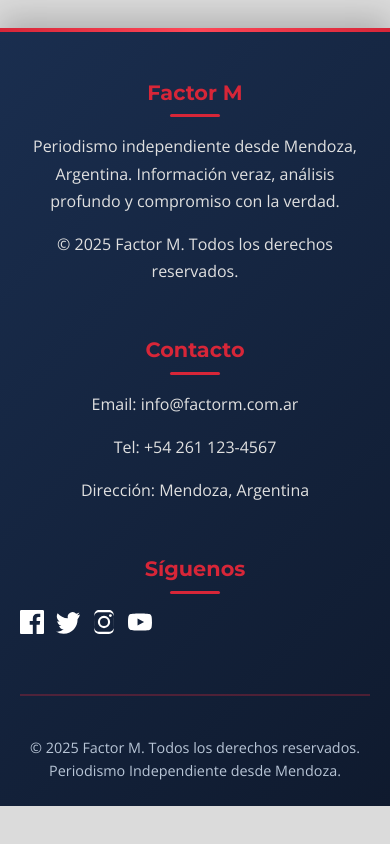
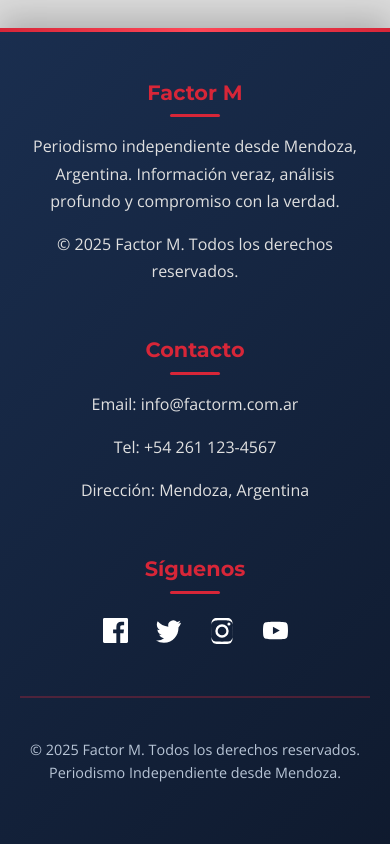
Before and after one commit to NicoNickGomez/Diario-Alex, a plain HTML site: page index.html in a window 390 px wide. Shown: the part 6079-6923 px from the top of the page. Before the commit the page ends 6885 px from the top, so only its background shows below. Drawn offline with nearby package versions, Linux system fonts and the light colour scheme.

Commit message:
Actualizacion 2.0

```diff
--- a/css/footer.css
+++ b/css/footer.css
@@ -55,12 +55,16 @@ footer::before {
 .footer-section ul {
     list-style: none;
 }
+.footer-social {
+    justify-content: center;
+}
 .footer-section ul li {
     margin-bottom: 0.8rem;
 }
 .footer-section a {
     color: #b8c5d6;
     text-decoration: none;
+    align-items: center;
     transition: all 0.3s ease;
     font-weight: 500;
     display: inline-block;
@@ -97,17 +101,18 @@ footer::before {
     color: #ffffff;
     background: none;
     box-shadow: none;
-    padding: 0;
+    padding: 8px;
     margin: 0;
-    display: flex;
+    display: inline-flex;
     align-items: center;
-    font-size: 0;
+    justify-content: center;
     position: relative;
     transition: all 0.3s ease;
+    border-radius: 5px;
 }
 .footer-social a:hover {
     color: #D72638;
-    background: none;
+    background: rgba(215, 38, 56, 0.1);
     transform: translateY(-2px);
 }
 .footer-social a::before {
@@ -115,10 +120,17 @@ footer::before {
 }
 .footer-social svg {
     display: inline-block;
-    vertical-align: middle;
-    width: 24px;
-    height: 24px;
+    width: 25px;
+    height: 25px;
     fill: currentColor;
     margin: 0;
     transition: all 0.3s ease;
 }
+.footer-social a[aria-label="X"] svg path {
+    fill: #000000; /* Color negro para el icono X (Twitter actualizado) */
+}
+.footer-social a[aria-label="Instagram"] svg {
+    width: 26px;
+    height: 26px;
+    fill: #ffffff; /* Color característico de Instagram */
+}
--- a/css/responsive.css
+++ b/css/responsive.css
@@ -124,6 +124,15 @@
     .footer-content { grid-template-columns: 1fr; gap: 2rem; }
     .footer-section { text-align: center; }
     .footer-section h3::after { left: 50%; transform: translateX(-50%); }
+    /* Centrar íconos sociales en móvil */
+    .footer-section ul.footer-social {
+        justify-content: center;
+        display: flex;
+    }
+    .footer-section ul.footer-social li a svg {
+        display: block;
+        margin: 0 auto;
+    }
 }
 
 /* --- Escritorio --- */
--- a/footer.html
+++ b/footer.html
@@ -19,11 +19,10 @@
                 <ul class="footer-social" style="list-style:none;padding:0;margin:0;display:flex;gap:12px;">
                     <li><a href="" aria-label="Facebook" rel="noopener"><svg width="18" height="18" fill="currentColor" aria-hidden="true" viewBox="0 0 24 24"><path d="M22.675 0h-21.35C.595 0 0 .592 0 1.326v21.348C0 23.408.595 24 1.325 24h11.495v-9.294H9.692v-3.622h3.128V8.413c0-3.1 1.893-4.788 4.659-4.788 1.325 0 2.463.099 2.797.143v3.24l-1.918.001c-1.504 0-1.797.715-1.797 1.763v2.313h3.587l-.467 3.622h-3.12V24h6.116C23.406 24 24 23.408 24 22.674V1.326C24 .592 23.406 0 22.675 0"/></svg></a></li>
                     <li><a href="#" aria-label="Twitter" rel="noopener"><svg width="18" height="18" fill="currentColor" aria-hidden="true" viewBox="0 0 24 24"><path d="M24 4.557a9.83 9.83 0 0 1-2.828.775 4.932 4.932 0 0 0 2.165-2.724c-.951.564-2.005.974-3.127 1.195a4.916 4.916 0 0 0-8.38 4.482C7.691 8.095 4.066 6.13 1.64 3.161c-.542.929-.856 2.01-.857 3.17 0 2.188 1.115 4.116 2.823 5.247a4.904 4.904 0 0 1-2.229-.616c-.054 2.281 1.581 4.415 3.949 4.89a4.936 4.936 0 0 1-2.224.084c.627 1.956 2.444 3.377 4.6 3.417A9.867 9.867 0 0 1 0 21.543a13.94 13.94 0 0 0 7.548 2.209c9.058 0 14.009-7.496 14.009-13.986 0-.21 0-.423-.016-.634A9.936 9.936 0 0 0 24 4.557z"/></svg></a></li>
-                    <li><a href="#" aria-label="Instagram" rel="noopener"><svg width="18" height="18" fill="currentColor" aria-hidden="true" viewBox="0 0 24 24"><path d="M12 2.163c3.204 0 3.584.012 4.85.07 1.366.062 2.633.334 3.608 1.308.974.974 1.246 2.241 1.308 3.608.058 1.266.069 1.646.069 4.85s-.012 3.584-.07 4.85c-.062 1.366-.334 2.633-1.308 3.608-.974.974-2.241 1.246-3.608 1.308-1.266.058-1.646.069-4.85.069s-3.584-.012-4.85-.07c-1.366-.062-2.633-.334-3.608-1.308-.974-.974-1.246-2.241-1.308-3.608C2.175 15.647 2.163 15.267 2.163 12s.012-3.584.07-4.85c.062-1.366.334-2.633 1.308-3.608.974-.974 2.241-1.246 3.608-1.308C8.416 2.175 8.796 2.163 12 2.163zm0-2.163C8.741 0 8.332.013 7.052.072 5.775.131 4.602.425 3.635 1.392 2.668 2.359 2.374 3.532 2.315 4.809 2.256 6.089 2.243 6.498 2.243 12c0 5.502.013 5.911.072 7.191.059 1.277.353 2.45 1.32 3.417.967.967 2.14 1.261 3.417 1.32C8.332 23.987 8.741 24 12 24s3.668-.013 4.948-.072c1.277-.059 2.45-.353 3.417-1.32.967-.967 1.261-2.14 1.32-3.417.059-1.28.072-1.689.072-7.191 0-5.502-.013-5.911-.072-7.191-.059-1.277-.353-2.45-1.32-3.417C19.398.425 18.225.131 16.948.072 15.668.013 15.259 0 12 0zm0 5.838a6.162 6.162 0 1 0 0 12.324 6.162 6.162 0 0 0 0-12.324zm0 10.162a3.999 3.999 0 1 1 0-7.998 3.999 3.999 0 0 1 0 7.998zm6.406-11.845a1.44 1.44 0 1 0 0 2.881 1.44 1.44 0 0 0 0-2.881z"/></svg></a></li>
+                    <li><a href="https://instagram.com/factorm" aria-label="Instagram" rel="noopener" target="_blank"><svg width="18" height="18" fill="currentColor" aria-hidden="true" viewBox="0 0 24 24"><path d="M12 2.163c3.204 0 3.584.012 4.85.07 1.366.062 2.633.334 3.608 1.308.974.974 1.246 2.241 1.308 3.608.058 1.266.069 1.646.069 4.85s-.012 3.584-.07 4.85c-.062 1.366-.334 2.633-1.308 3.608-.974.974-2.241 1.246-3.608 1.308-1.266.058-1.646.069-4.85.069s-3.584-.012-4.85-.07c-1.366-.062-2.633-.334-3.608-1.308-.974-.974-1.246-2.241-1.308-3.608C2.175 15.647 2.163 15.267 2.163 12s.012-3.584.07-4.85c.062-1.366.334-2.633 1.308-3.608.974-.974 2.241-1.246 3.608-1.308C8.416 2.175 8.796 2.163 12 2.163zm0-2.163C8.741 0 8.332.013 7.052.072 5.775.131 4.602.425 3.635 1.392 2.668 2.359 2.374 3.532 2.315 4.809 2.256 6.089 2.243 6.498 2.243 12c0 5.502.013 5.911.072 7.191.059 1.277.353 2.45 1.32 3.417.967.967 2.14 1.261 3.417 1.32C8.332 23.987 8.741 24 12 24s3.668-.013 4.948-.072c1.277-.059 2.45-.353 3.417-1.32.967-.967 1.261-2.14 1.32-3.417.059-1.28.072-1.689.072-7.191 0-5.502-.013-5.911-.072-7.191-.059-1.277-.353-2.45-1.32-3.417C19.398.425 18.225.131 16.948.072 15.668.013 15.259 0 12 0zm0 5.838a6.162 6.162 0 1 0 0 12.324 6.162 6.162 0 0 0 0-12.324zm0 10.162a3.999 3.999 0 1 1 0-7.998 3.999 3.999 0 0 1 0 7.998zm6.406-11.845a1.44 1.44 0 1 0 0 2.881 1.44 1.44 0 0 0 0-2.881z"/></svg></a></li>
                     <li><a href="#" aria-label="YouTube" rel="noopener"><svg width="18" height="18" fill="currentColor" aria-hidden="true" viewBox="0 0 24 24"><path d="M23.498 6.186a2.994 2.994 0 0 0-2.112-2.112C19.645 3.5 12 3.5 12 3.5s-7.645 0-9.386.574a2.994 2.994 0 0 0-2.112 2.112C0 7.927 0 12 0 12s0 4.073.502 5.814a2.994 2.994 0 0 0 2.112 2.112C4.355 20.5 12 20.5 12 20.5s7.645 0 9.386-.574a2.994 2.994 0 0 0 2.112-2.112C24 16.073 24 12 24 12s0-4.073-.502-5.814zM9.545 15.568V8.432l6.545 3.568-6.545 3.568z"/></svg></a></li>
                 </ul>
             </div>
-        </div>
 
         <div class="footer-bottom">
             <p>&copy; 2025 Factor M. Todos los derechos reservados. Periodismo Independiente desde Mendoza.</p>
--- a/index.html
+++ b/index.html
@@ -18,10 +18,12 @@
 
     <!-- Google Fonts: importa las fuentes Montserrat y Open Sans desde Google -->
     <link href="https://fonts.googleapis.com/css2?family=Montserrat:wght@400;600;700&family=Open+Sans:wght@400;600&display=swap" rel="stylesheet" />
+    <!-- Font Awesome para iconos -->
+    <link rel="stylesheet" href="https://cdnjs.cloudflare.com/ajax/libs/font-awesome/6.4.0/css/all.min.css">
 
 
     <!-- Hoja de estilos principal del sitio -->
-    <link rel="stylesheet" href="./css/styles.css" />
+    <link rel="stylesheet" href="./css/styles.css">
     </head>
 
 <body>
--- a/update-pages.js
+++ b/update-pages.js
@@ -3,34 +3,28 @@ const path = require('path');
 
 // Configuración de rutas base
 const basePath = './';
-const pagesPath = './pages/';
 
-// Archivos HTML a procesar
+// Archivos HTML a procesar (completados con todas las páginas existentes)
 const htmlFiles = [
     'index.html',
     'pages/deportes.html',
     'pages/la-columna-del-peluche.html',
-    // Agregar más páginas aquí según sea necesario
+    'pages/cultura.html',
+    'pages/politica.html',
+    'pages/tecnologia.html',
+    'pages/nosotros.html'
 ];
 
-// Configuración de rutas para cada archivo
-const pathConfig = {
-    'index.html': {
-        css: './css/styles.css',
-        jsMain: './js/main.js',
-        jsContador: './js/contador-tiempo.js'
-    },
-    'pages/deportes.html': {
-        css: '../css/styles.css',
-        jsMain: '../js/main.js',
-        jsContador: '../js/contador-tiempo.js'
-    },
-    'pages/la-columna-del-peluche.html': {
-        css: '../css/styles.css',
-        jsMain: '../js/main.js',
-        jsContador: '../js/contador-tiempo.js'
-    }
-};
+// Función para calcular rutas dinámicamente (más eficiente que hardcoding)
+function getPathConfig(file) {
+    const isInPages = file.startsWith('pages/');
+    const prefix = isInPages ? '../' : './';
+    return {
+        css: `${prefix}css/styles.css`,
+        jsMain: `${prefix}js/main.js`,
+        jsContador: `${prefix}js/contador-tiempo.js`
+    };
+}
 
 // Función para verificar si un archivo tiene Font Awesome
 function hasFontAwesome(content) {
@@ -38,29 +32,57 @@ function hasFontAwesome(content) {
            content.includes('cdnjs.cloudflare.com/ajax/libs/font-awesome');
 }
 
-// Función para agregar Font Awesome a un archivo HTML
-function addFontAwesomeToFile(filePath, config) {
+// Función para actualizar rutas y agregar Font Awesome (completada y eficiente)
+function updateFile(filePath, config) {
     try {
         let content = fs.readFileSync(filePath, 'utf8');
+        let updated = false;
 
-        // Verificar si ya tiene Font Awesome
-        if (hasFontAwesome(content)) {
-            console.log(`✓ ${filePath} ya tiene Font Awesome`);
-            return;
+        // Actualizar ruta del CSS si es necesario
+        const cssRegex = /<link[^>]*rel="stylesheet"[^>]*href="[^"]*css\/styles\.css"[^>]*>/gi;
+        const newCssLink = `<link rel="stylesheet" href="${config.css}">`;
+        if (cssRegex.test(content)) {
+            content = content.replace(cssRegex, newCssLink);
+            updated = true;
         }
 
-        // Buscar la línea de Google Fonts para insertar después
-        const googleFontsRegex = /<link[^>]*fonts\.googleapis\.com[^>]*>/i;
-        const match = content.match(googleFontsRegex);
+        // Actualizar ruta del JS main si es necesario
+        const jsMainRegex = /<script[^>]*src="[^"]*js\/main\.js"[^>]*><\/script>/gi;
+        const newJsMain = `<script src="${config.jsMain}"></script>`;
+        if (jsMainRegex.test(content)) {
+            content = content.replace(jsMainRegex, newJsMain);
+            updated = true;
+        }
 
-        if (match) {
-            const fontAwesomeLink = '\n    <!-- Font Awesome para iconos -->\n    <link rel="stylesheet" href="https://cdnjs.cloudflare.com/ajax/libs/font-awesome/6.4.0/css/all.min.css">';
-            content = content.replace(match[0], match[0] + fontAwesomeLink);
+        // Actualizar ruta del JS contador si es necesario
+        const jsContadorRegex = /<script[^>]*src="[^"]*js\/contador-tiempo\.js"[^>]*><\/script>/gi;
+        const newJsContador = `<script src="${config.jsContador}"></script>`;
+        if (jsContadorRegex.test(content)) {
+            content = content.replace(jsContadorRegex, newJsContador);
+            updated = true;
+        }
 
+        // Agregar Font Awesome si no está presente
+        if (!hasFontAwesome(content)) {
+            const googleFontsRegex = /<link[^>]*fonts\.googleapis\.com[^>]*>/i;
+            const match = content.match(googleFontsRegex);
+            if (match) {
+                const fontAwesomeLink = '\n    <!-- Font Awesome para iconos -->\n    <link rel="stylesheet" href="https://cdnjs.cloudflare.com/ajax/libs/font-awesome/6.4.0/css/all.min.css">';
+                content = content.replace(match[0], match[0] + fontAwesomeLink);
+                updated = true;
+                console.log(`✓ ${filePath} agregado Font Awesome`);
+            } else {
+                console.log(`⚠ ${filePath} no tiene Google Fonts, Font Awesome no agregado`);
+            }
+        } else {
+            console.log(`✓ ${filePath} ya tiene Font Awesome`);
+        }
+
+        if (updated) {
             fs.writeFileSync(filePath, content, 'utf8');
-            console.log(`✓ ${filePath} actualizado con Font Awesome`);
+            console.log(`✓ ${filePath} actualizado`);
         } else {
-            console.log(`⚠ ${filePath} no tiene Google Fonts, revisar manualmente`);
+            console.log(`✓ ${filePath} ya está actualizado`);
         }
     } catch (error) {
         console.error(`✗ Error procesando ${filePath}:`, error.message);
@@ -73,10 +95,11 @@ console.log('Iniciando actualización de páginas...\n');
 htmlFiles.forEach(file => {
     const filePath = path.join(basePath, file);
     if (fs.existsSync(filePath)) {
-        addFontAwesomeToFile(filePath, pathConfig[file]);
+        const config = getPathConfig(file);
+        updateFile(filePath, config);
     } else {
         console.log(`✗ ${filePath} no existe`);
     }
 });
 
-console.log('\nProceso completado. Verifica que todas las páginas tengan Font Awesome incluido.');
+console.log('\nProceso completado. Verifica que todas las páginas estén actualizadas.');
```
Also changed, not shown: header.html (+1 -1 lines), pages/cultura.html (+2 -0 lines), pages/deportes.html (+2 -0 lines), pages/la-columna-del-peluche.html (+2 -0 lines), pages/nosotros.html (+2 -0 lines), pages/politica.html (+2 -0 lines), pages/tecnologia.html (+2 -0 lines), Captura email.txt (added), Tiempo.txt (added), 1 other file.
